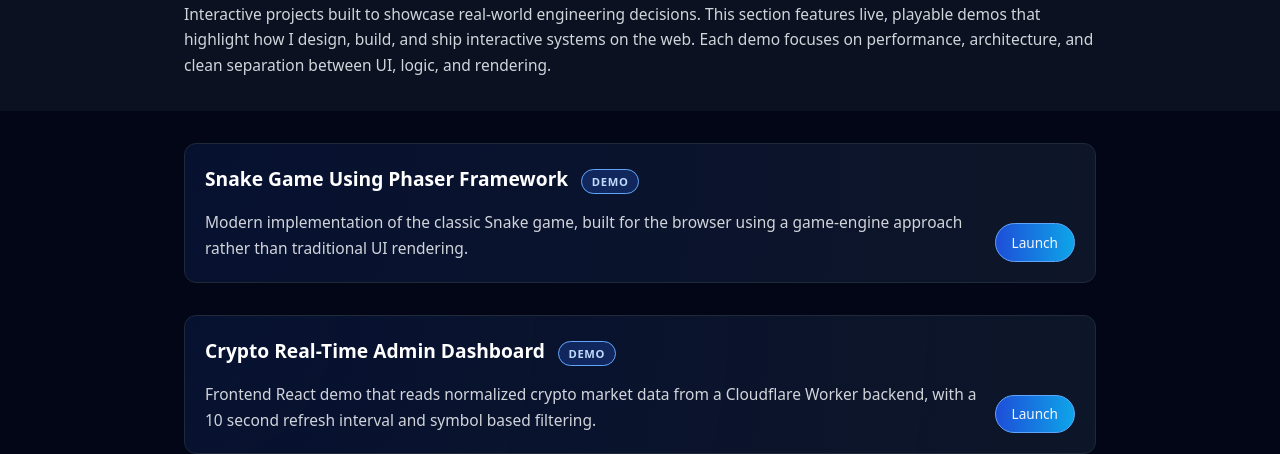
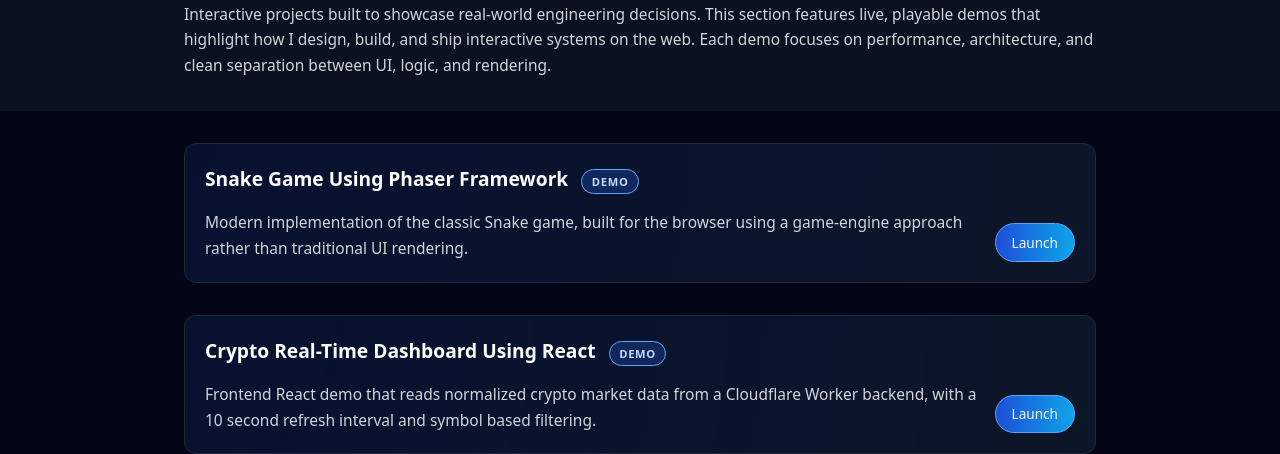
Before and after one commit to Kepler616/web, a plain HTML site: page services/live-demos.html in a window 1280 px wide. Shown: the part 364-818 px from the top of the page. Drawn offline with Linux system fonts and the light colour scheme.

Commit message:
Update Crypto Dashboard titles in live-demos.html

```diff
--- a/services/live-demos.html
+++ b/services/live-demos.html
@@ -114,8 +114,8 @@
 </article>
 <article class="service" style="display:flex;flex-direction:row;align-items:flex-start;gap:1rem;margin-top:2rem;">
 <div style="flex:1;">
-<h3 class="lang-en">Crypto Real-Time Admin Dashboard <a href="crypto-dashboard.html" class="demo-badge">Demo</a></h3>
-<h3 class="lang-es">Crypto Real-Time Admin Dashboard <a href="crypto-dashboard.html" class="demo-badge">Demo</a></h3>
+<h3 class="lang-en">Crypto Real-Time Dashboard Using React <a href="crypto-dashboard.html" class="demo-badge">Demo</a></h3>
+<h3 class="lang-es">Panel Cripto En Tiempo Real Usando React <a href="crypto-dashboard.html" class="demo-badge">Demo</a></h3>
 <p class="lang-en">Frontend React demo that reads normalized crypto market data from a Cloudflare Worker backend, with a 10 second refresh interval and symbol based filtering.</p>
 <p class="lang-es">Demo de frontend en React que consume datos normalizados de mercado cripto desde un backend en Cloudflare Workers, con intervalo de actualización de 10 segundos y filtrado por símbolo.</p>
 </div>
```
